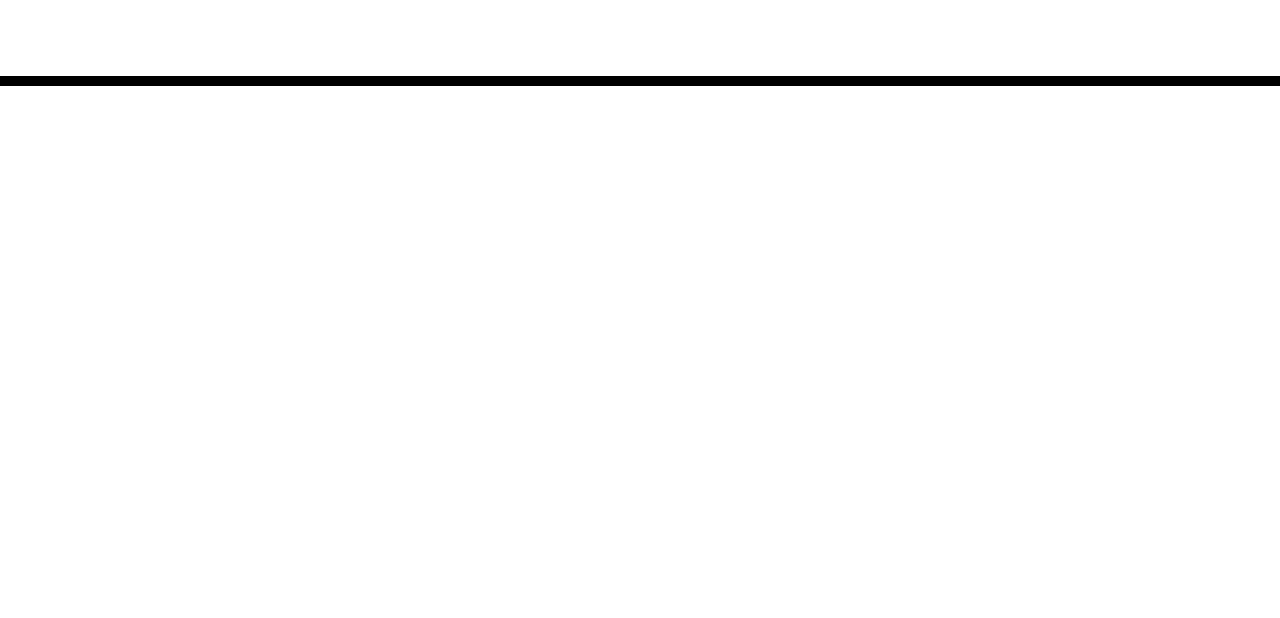
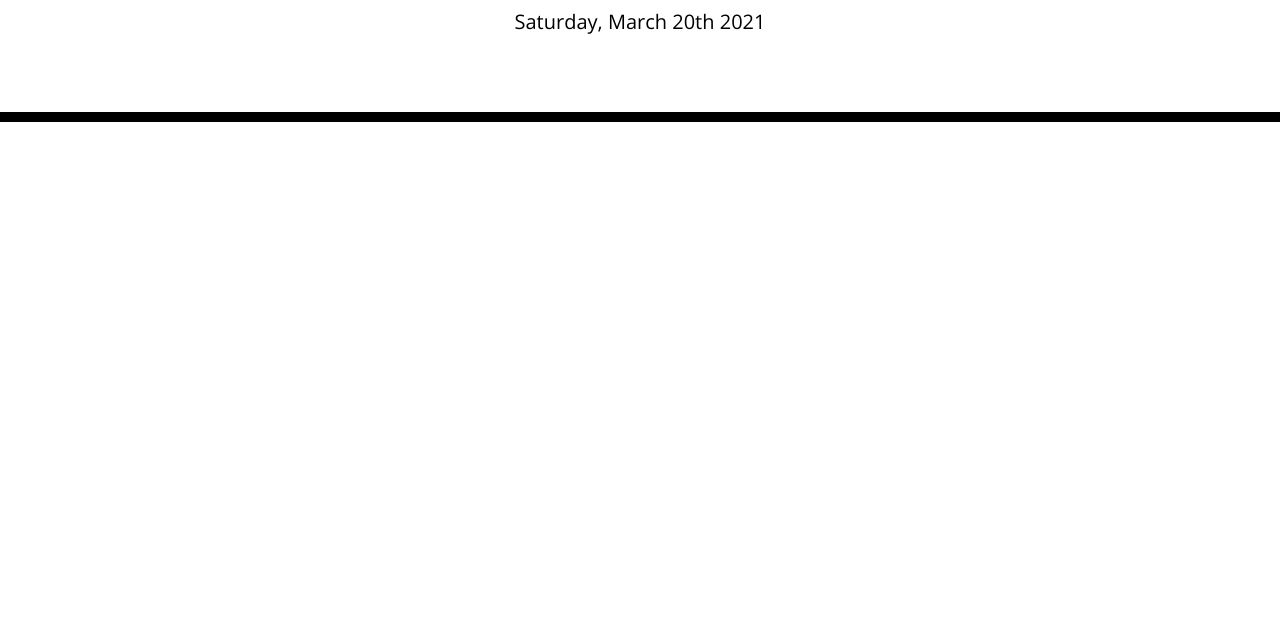
Before and after one commit to JustinNByrd/workday-scheduler, a plain HTML site: page index.html in a window 1280 px wide. Shown: the part 182-800 px from the top of the page. Drawn offline with nearby package versions, Linux system fonts and the light colour scheme.

Commit message:
Added local js file

```diff
--- /dev/null
+++ b/assets/script.js
@@ -0,0 +1,5 @@
+var now = moment();
+var currentDayEl = $("#currentDay");
+
+// Set currentDay <p> text to the current date
+currentDayEl.text(now.format("dddd, MMMM Do YYYY"));
--- a/index.html
+++ b/index.html
@@ -34,5 +34,6 @@
 
     <script src="https://cdnjs.cloudflare.com/ajax/libs/jquery/3.2.1/jquery.min.js"></script>
     <script src="https://cdnjs.cloudflare.com/ajax/libs/moment.js/2.24.0/moment.min.js"></script>
+    <script src="./assets/script.js"></script>
   </body>
 </html>
```
